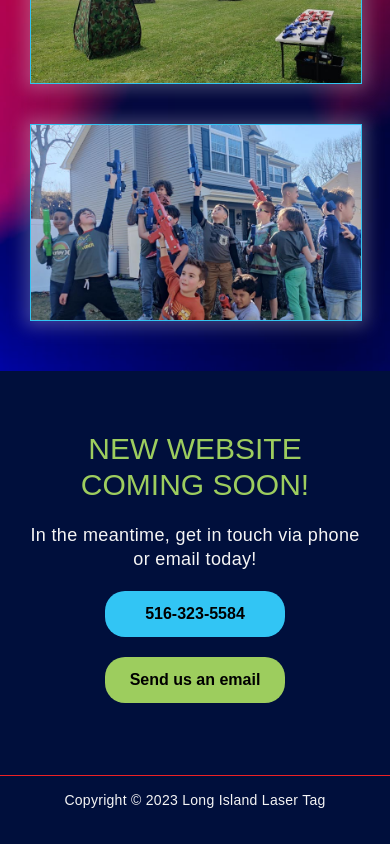
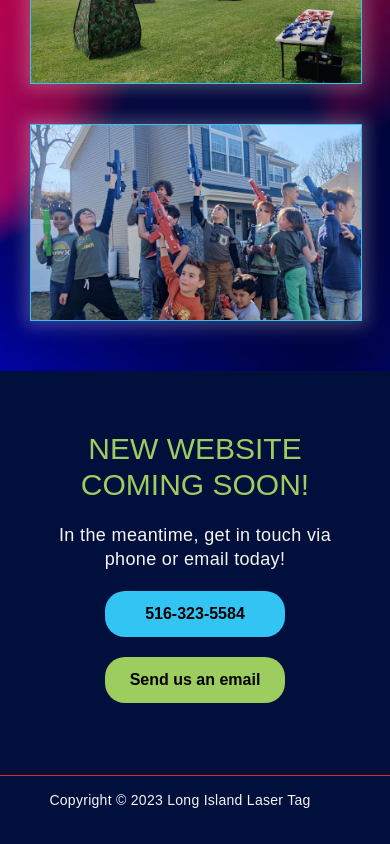
Before and after one commit to chailandau/lilt-splash-page, a Next.js app: page / in a window 390 px wide. Shown: the part 977-1821 px from the top of the page. Built offline with nearby package versions, Linux system fonts and the light colour scheme.

Commit message:
Fix ComingSoon max-width on mobile

```diff
--- a/src/styles/main.scss
+++ b/src/styles/main.scss
@@ -50,6 +50,14 @@ p {
         @include font(26, 32, 0.02);
     }
     @include transition;
+}
+
+h1,
+p {
+    max-width: rem(300);
+    @include mobile-lg {
+        max-width: unset;
+    }
 }
 
 .button {
```
